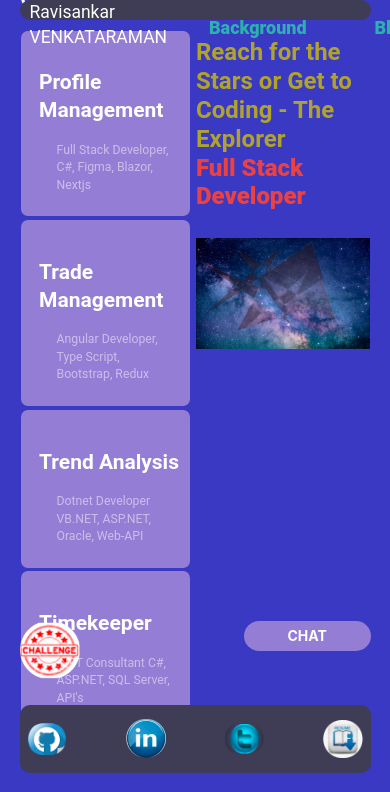
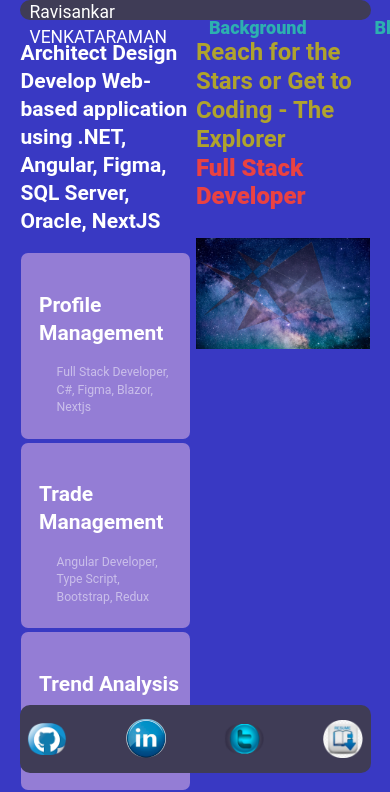
Before and after one commit to NJIT-WIS/midterm-portfolio-rv452njit, a Next.js app: page / in a window 390 px wide. Shown: the top 792 px of the page. Built offline with nearby package versions, Linux system fonts and the light colour scheme.

Commit message:
Fix CSS and pagelayout

```diff
--- a/src/app/globals.css
+++ b/src/app/globals.css
@@ -78,9 +78,9 @@ ul>li>a{
 }
 
 .min-home-screen {
-  min-height: 70vh;
-  max-height: 70vh;
-  height: 70vh;
+
+  display: flex;
+  align-items: baseline;
 }
 
 .min-contact-screen {
@@ -108,6 +108,8 @@ ul>li>a{
   align-items: flex-start;
   justify-content: space-between;
   flex-direction: row;
+  position: relative;
+  bottom: -7%;
 }
 
 .homepage-setting {
@@ -233,8 +235,20 @@ border-radius {
   }
 }
 
-@media (max-width: 600px) {
+@media only screen and (max-width: 600px) {
+  body {
+  flex: 100%;
+  }
+  }
+
+@media (max-width: 780px) {
   .flex-item-right, .flex-item-left {
+    flex: 100%;
+  }
+}
+
+@media (max-width: 1440px) {
+  body {
     flex: 100%;
   }
 }
--- a/src/app/page.tsx
+++ b/src/app/page.tsx
@@ -19,7 +19,7 @@ export default function Home({ searchParams }: Props) {
 
   return (
     <section className='homepage-setting' id='HeroSection'>
-      <main className="flex min-home-screen">
+      <main className="flex align-items-baseline min-home-screen">
         <div className="flex flex-col justify-center lg:flex-row flexwidth flex-item-left">
           <div className="card-setting">
             <div className='semibold mb-32 grid lg:max-w-5xl lg:w-full lg:mb-0 lg:grid-cols-2 lg:text-left'>
```
Also changed, not shown: 2 other files (tests, documents, lock files or other folders).
